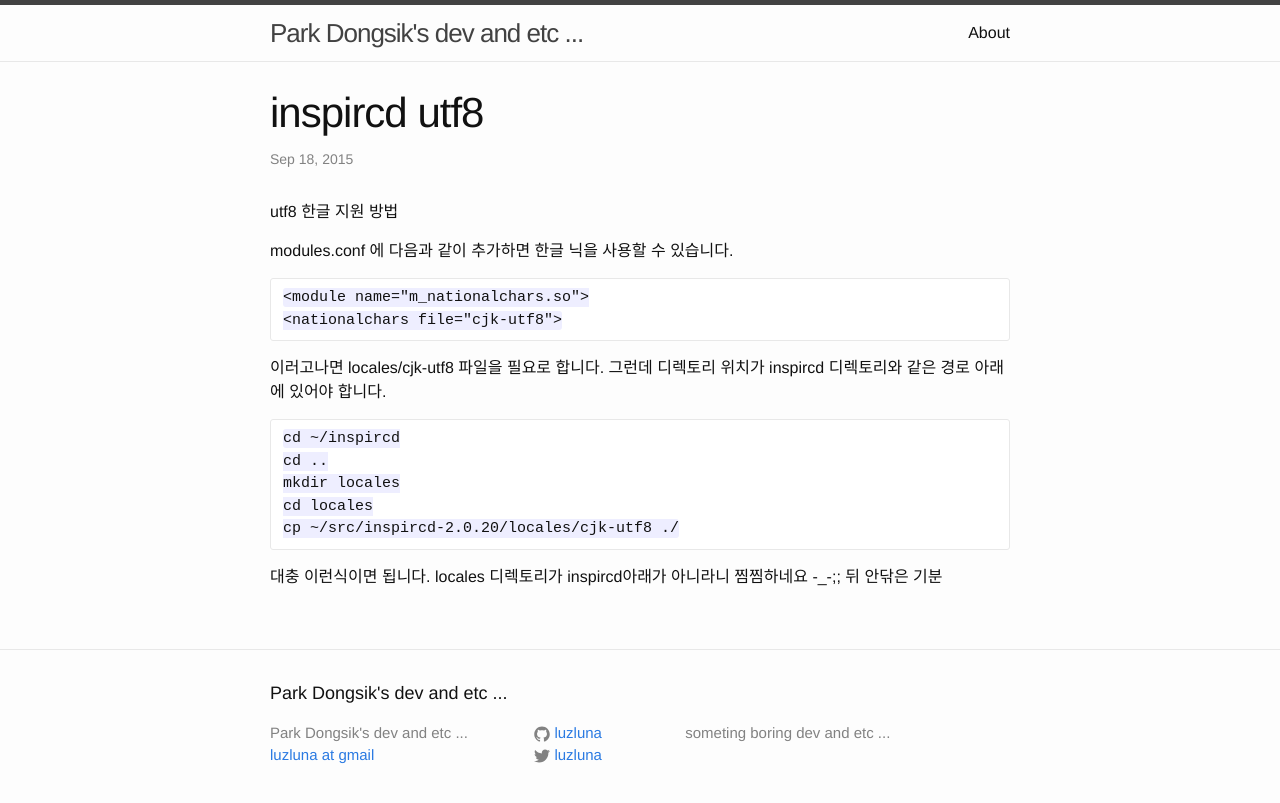
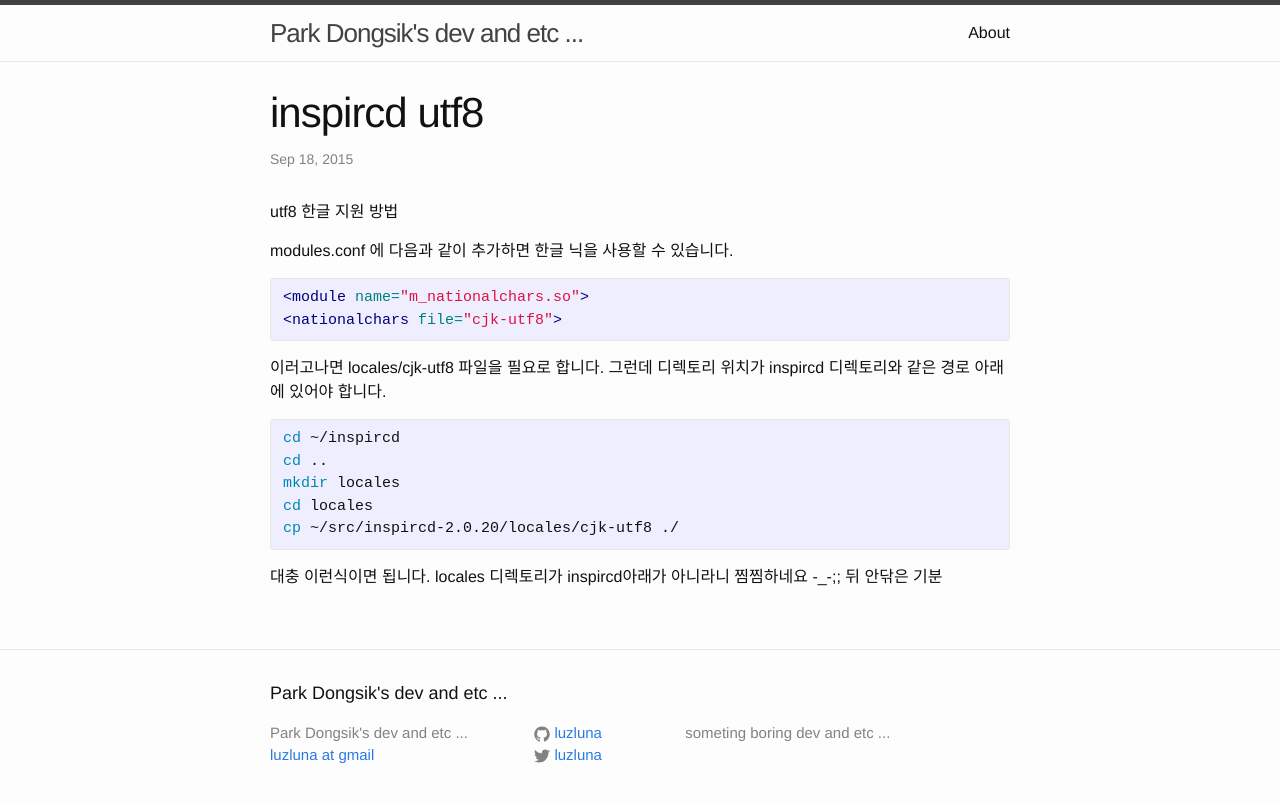
Before and after one commit to luzluna/luzluna.github.io, a Jekyll site: the page built from _posts/2015-09-18-inspircd-utf8.markdown, in a window 1280 px wide. Shown: the top 803 px of the page. Built offline with Jekyll 4.4.1, drawn with Linux system fonts in a browser that asks for light colours.

Commit message:
syntax highlight update

```diff
--- a/_posts/2015-09-18-inspircd-utf8.markdown
+++ b/_posts/2015-09-18-inspircd-utf8.markdown
@@ -11,20 +11,20 @@ utf8 한글 지원 방법
 
 modules.conf 에 다음과 같이 추가하면 한글 닉을 사용할 수 있습니다.
 
-~~~
+{% highlight xml %}
 <module name="m_nationalchars.so">
 <nationalchars file="cjk-utf8">
-~~~
+{% endhighlight %}
 
 이러고나면 locales/cjk-utf8 파일을 필요로 합니다.
 그런데 디렉토리 위치가 inspircd 디렉토리와 같은 경로 아래에 있어야 합니다.
 
-~~~
+{% highlight bash %}
 cd ~/inspircd
 cd ..
 mkdir locales
 cd locales
 cp ~/src/inspircd-2.0.20/locales/cjk-utf8 ./
-~~~
+{% endhighlight %}
 
 대충 이런식이면 됩니다. locales 디렉토리가 inspircd아래가 아니라니 찜찜하네요 -_-;; 뒤 안닦은 기분
```
